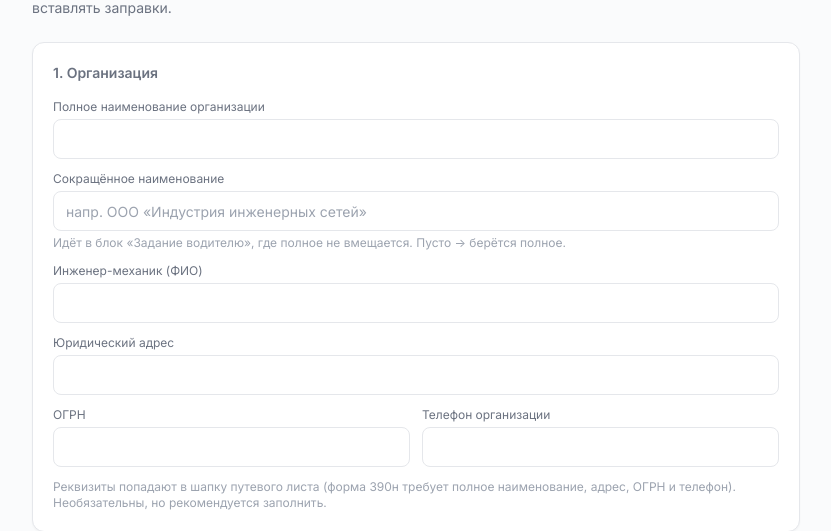
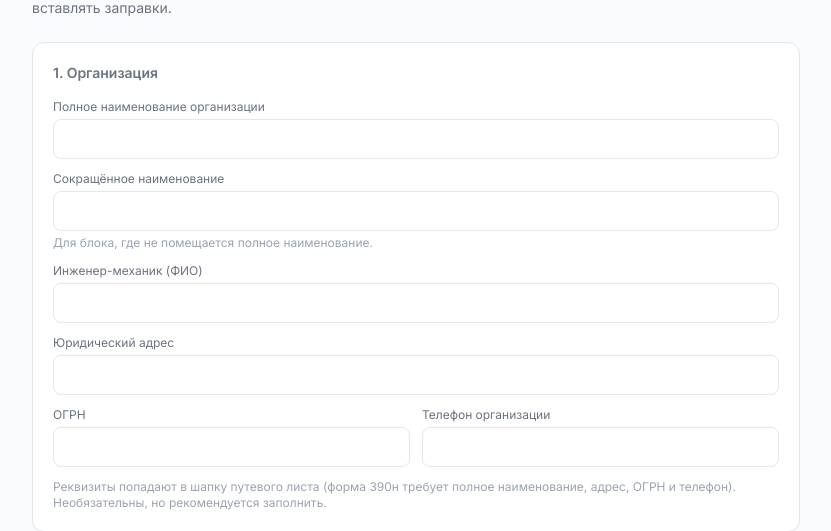
Before and after one commit to alextihonoff404-png/putevoy-ai, a Python web app: template src/putevoy/web/templates/setup.html in a window 1280 px wide. Shown: the part 143-674 px from the top of the page, without its empty margins (224-1055 px from the left). Run offline with Jinja, Linux system fonts and the light colour scheme; the template is opened without the code that fills it, so the values that code supplies are empty; some libraries are stand-ins or nearby versions.

Commit message:
fix(setup): нейтральная подсказка у сокращённого наименования
Убран placeholder и жёсткая привязка к блоку «Задание водителю» —
у разных компаний может отличаться, где именно нужно короткое имя.

Co-Authored-By: Claude Opus 4.8 <noreply@anthropic.com>

```diff
--- a/src/putevoy/web/templates/setup.html
+++ b/src/putevoy/web/templates/setup.html
@@ -30,10 +30,9 @@
                 <label class="col-span-2 block">
                     <span class="text-xs block mb-1" style="color: var(--text-muted);">Сокращённое наименование</span>
                     <input name="organization_short_name"
-                           placeholder='напр. ООО «Индустрия инженерных сетей»'
                            value="{{ profile.organization.short_name if profile else '' }}" class="w-full">
                     <span class="text-xs block mt-1" style="color: var(--text-faded);">
-                        Идёт в блок «Задание водителю», где полное не вмещается. Пусто → берётся полное.
+                        Для блока, где не помещается полное наименование.
                     </span>
                 </label>
                 <label class="col-span-2 block">
```
